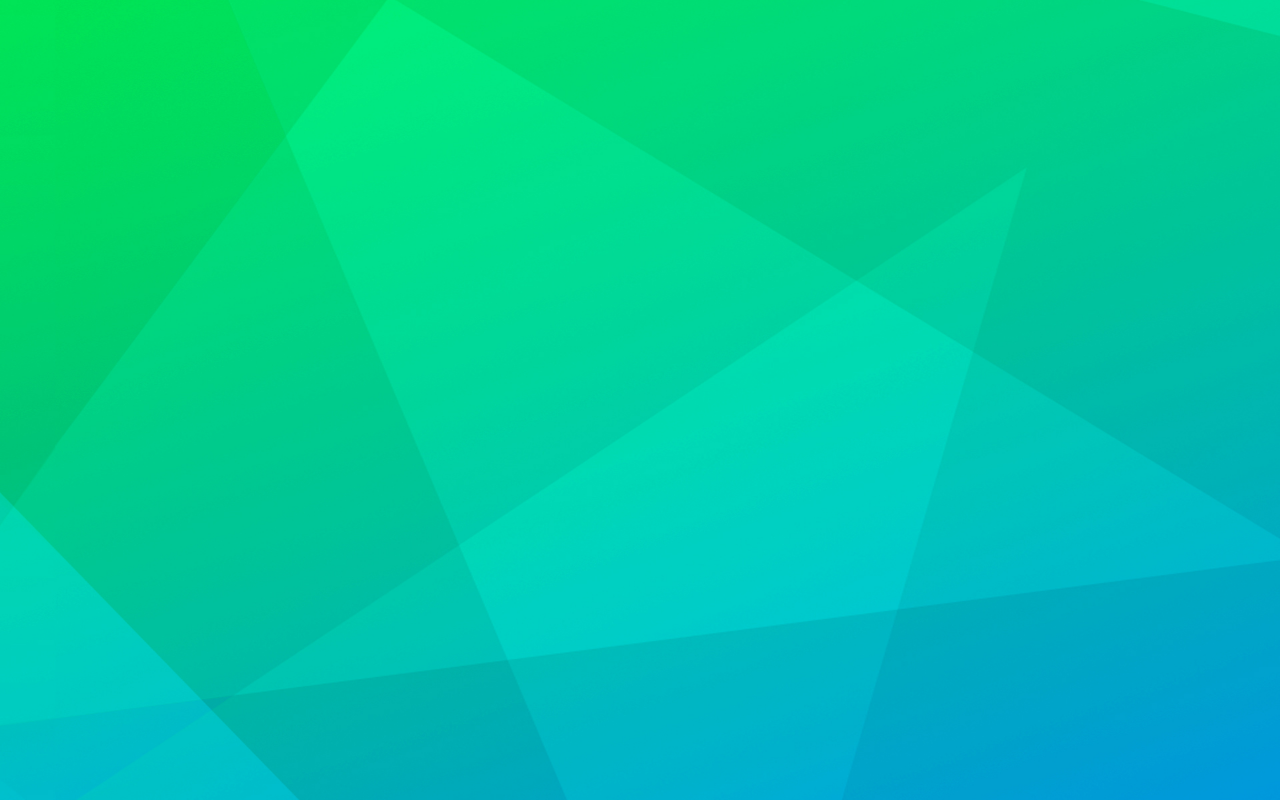
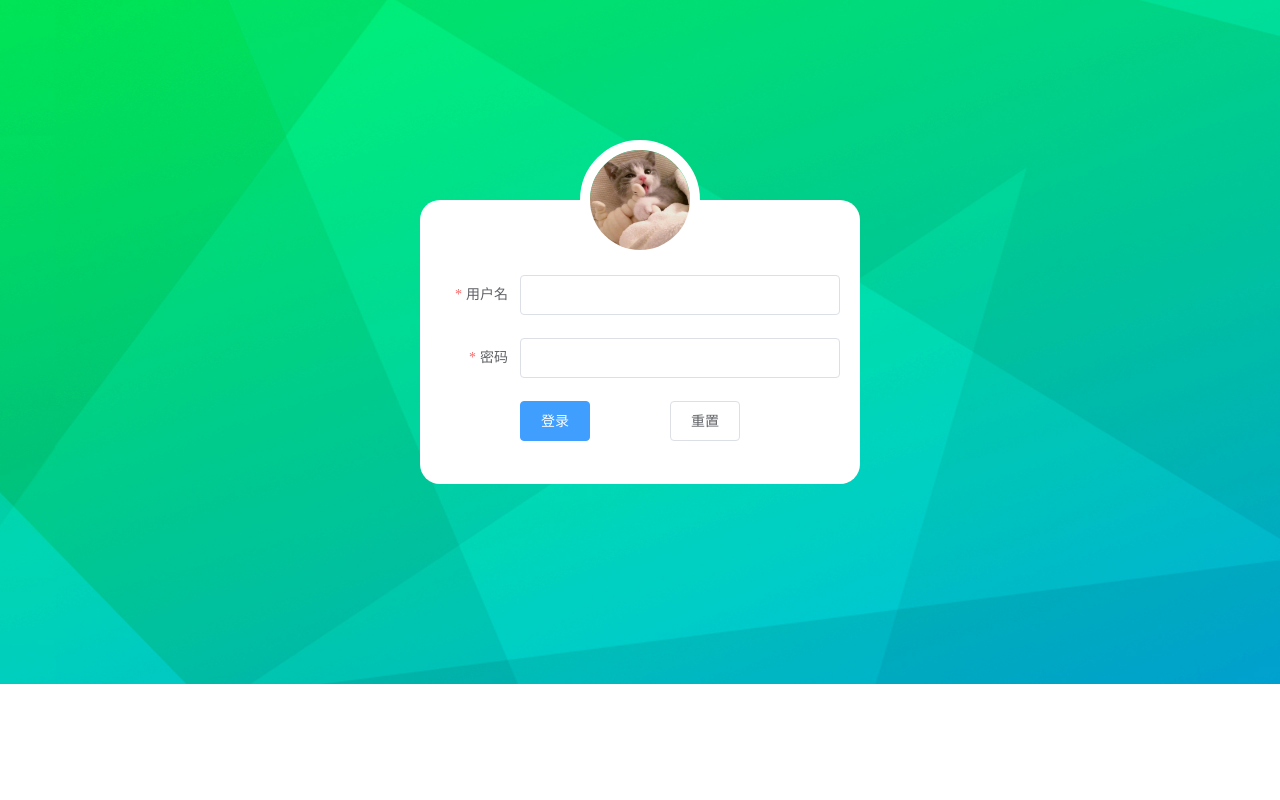
Before and after one commit to peanut1996/shop-vue, a Vue app: page /#/login in a window 1280 px wide. Built offline with nearby package versions, Linux system fonts and the light colour scheme.

Commit message:
登录页面校验及导航守卫完成

```diff
--- a/package.json
+++ b/package.json
@@ -8,6 +8,7 @@
     "lint": "vue-cli-service lint"
   },
   "dependencies": {
+    "axios": "^0.19.0",
     "core-js": "^2.6.5",
     "element-ui": "^2.10.1",
     "vue": "^2.6.10",
--- a/src/components/Login.vue
+++ b/src/components/Login.vue
@@ -1,37 +1,85 @@
 <template>
   <div class="login">
-
-    <el-form ref="form" :model="form" label-width="80px">
-      <h2>后台管理系统</h2>
-      <el-form-item label="用户名">
+    <el-form ref="form" status-icon :model="form" label-width="80px" :rules="rules">
+      <img src="../assets/head.jpg" alt="">
+      <el-form-item label="用户名" prop="username">
         <el-input v-model="form.username"></el-input>
       </el-form-item>
-      <el-form-item label="密码">
+      <el-form-item label="密码" prop="password">
         <el-input v-model="form.password"></el-input>
       </el-form-item>
       <el-form-item>
-        <el-button type="primary" @click="onSubmit">登录</el-button>
-        <el-button>重置</el-button>
+        <el-button type="primary" @click="login">登录</el-button>
+        <el-button @click="resetForm">重置</el-button>
       </el-form-item>
     </el-form>
   </div>
 </template>
 
 <script>
+// 导入axios插件
+import axios from 'axios'
+
 export default {
   data () {
     return {
       form: {
         username: '',
         password: ''
+      },
+      rules: {
+        username: [
+          { required: true, message: '请输入用户名', trigger: 'change' },
+          { min: 3, max: 6, message: '长度在3-5个字符', trigger: 'change' }
+        ],
+        password: [
+          { required: true, message: '请输入密码', trigger: 'change' },
+          { min: 6, max: 12, message: '长度在6-12个字符', trigger: 'change' }
+        ]
       }
+    }
+  },
+  methods: {
+    login () {
+      this.$refs.form.validate(valid => {
+        if (!valid) return false
+        // 校验成功发送ajax
+        axios.post('http://localhost:8888/api/private/v1/login', this.form).then(res => {
+          // 解构
+          const { meta: { status, msg }, data: { token } } = res.data
+          if (status === 200) {
+            this.$message({
+              message: '登录成功',
+              type: 'success',
+              center: true
+            })
+            // 存储token
+            localStorage.setItem('token', token)
+
+            this.$router.push({ name: 'index' })
+          } else {
+            this.$message({
+              message: '登录失败,' + msg,
+              type: 'error',
+              center: true
+            })
+          }
+        })
+      })
+    },
+    resetForm () {
+      this.$refs.form.resetFields()
     }
   }
 }
 </script>
 
 <style lang='scss'>
-body,html{
+.login{
+  width: 100%;
+  height: 100%;
+  background-color: #2d434c;
+  overflow: hidden;
   background-image: url(../assets/bg.jpg);
   background-repeat: no-repeat;
   background-size: cover;
@@ -43,7 +91,21 @@ h2{
   width: 400px;
   margin: 200px auto;
   background-color: #fff;
-  padding: 20px 20px 20px 20px;
+  padding: 75px 20px 20px 20px;
   border-radius: 20px;
+  position: relative;
+  img{
+    position: absolute;
+    width: 100px;
+    height: 100px;
+    left: 50%;
+    transform: translateX(-50%);
+    top:-60px;
+    border-radius: 50%;
+    border: 10px solid #fff;
+  }
+  .el-button:last-child{
+    margin-left: 80px;
+  }
 }
 </style>
--- a/src/router.js
+++ b/src/router.js
@@ -7,9 +7,19 @@ Vue.use(VueRouter)
 
 const router = new VueRouter({
   routes: [
-    { path: '/', component: Login },
-    { path: '/index', component: Index }
+    { path: '/', component: Index, name: 'index' },
+    { path: '/login', component: Login, name: 'login' }
   ]
 })
 
+// 设置导航守卫
+router.beforeEach((to, from, next) => {
+  const token = localStorage.getItem('token')
+  if (to.path === '/login' || token) {
+    next()
+  } else {
+    next('/login')
+  }
+})
+
 export default router
--- /dev/null
+++ b/vue.config.js
@@ -0,0 +1,6 @@
+module.exports = {
+  devServer: {
+    open: true,
+    port: 3000
+  }
+}
```
Also changed, not shown: src/assets/head.jpg (added), 1 other file (tests, documents, lock files or other folders).
